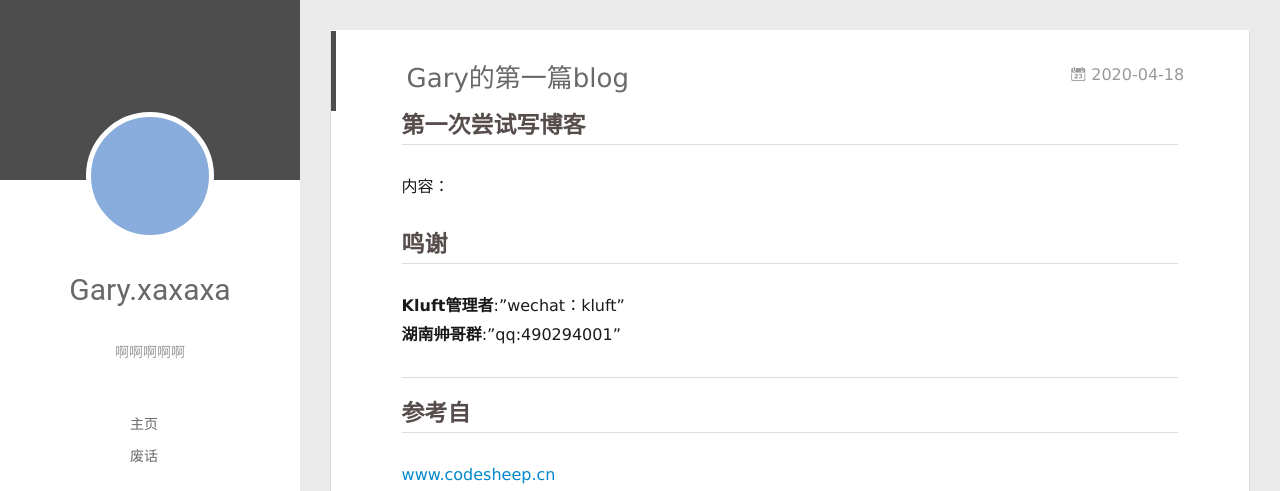
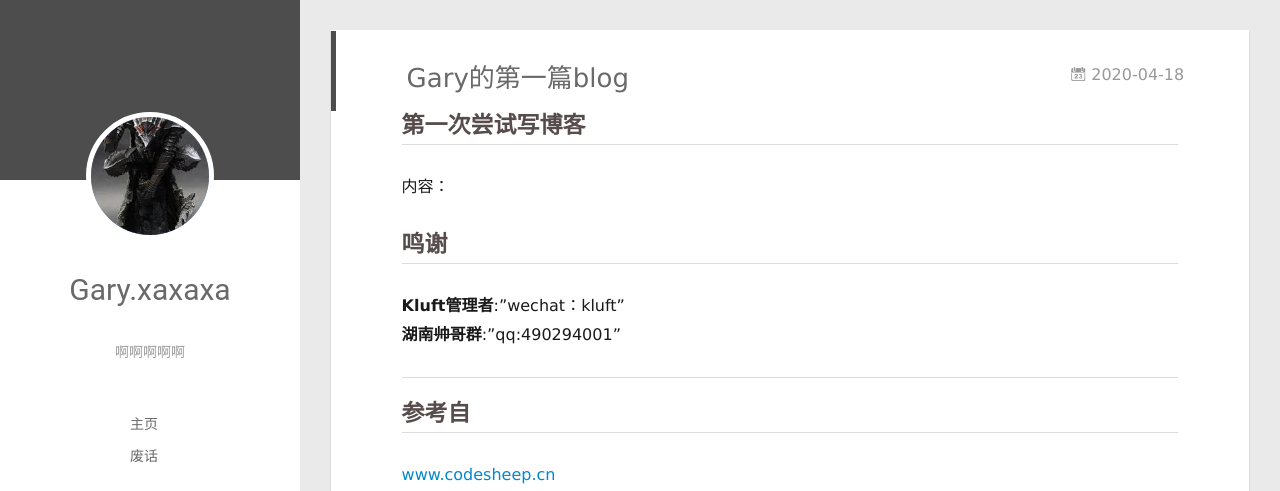
Before and after one commit to Gary828/Gary828.github.io, a plain HTML site: page 2020/04/18/Gary的第一篇blog/index.html in a window 1280 px wide. Shown: the top 491 px of the page. Drawn offline with Linux system fonts and the light colour scheme; no server answers.

Commit message:
Site updated: 2020-04-18 22:55:02

```diff
--- a/2020/04/18/Gary的第一篇blog/index.html
+++ b/2020/04/18/Gary的第一篇blog/index.html
@@ -48,7 +48,7 @@
 <div class="intrude-less">
 	<header id="header" class="inner">
 		<a href="/" class="profilepic">
-			<img src="" class="js-avatar">
+			<img src="/img/tou.jpg" class="js-avatar">
 		</a>
 		<hgroup>
 		  <h1 class="header-author"><a href="/">Gary.xaxaxa</a></h1>
@@ -108,7 +108,7 @@
 	<div class="intrude-less">
 		<header id="header" class="inner">
 			<div class="profilepic">
-				<img src="" class="js-avatar">
+				<img src="/img/tou.jpg" class="js-avatar">
 			</div>
 			<hgroup>
 			  <h1 class="header-author js-header-author">Gary.xaxaxa</h1>
@@ -498,7 +498,7 @@ return o(i(t),arguments.length<2?void 0:u(arguments[1]))}})},function(t,n,r){var
 
     	<section class="tools-section tools-section-me" q-show="aboutme">
 
-  	  		<div class="aboutme-wrap" id="js-aboutme">呜呜呜呜呜呜呜&lt;br/&gt;&lt;br/&gt;我太菜了&lt;br/&gt;谢谢大家</div>
+  	  		<div class="aboutme-wrap" id="js-aboutme">呜呜呜呜呜呜呜&lt;br/&gt;&lt;br/&gt;我太菜了&lt;br/&gt;谢谢大家的耐心</div>
 
     	</section>
 
```
Also changed, not shown: 2020/04/18/hello-world/index.html (+3 -3 lines), archives/2020/04/index.html (+3 -3 lines), archives/2020/index.html (+3 -3 lines), archives/index.html (+3 -3 lines), index.html (+3 -3 lines), tags/feihua/index.html (+3 -3 lines), img/tou.jpg (added), 1 other file.
